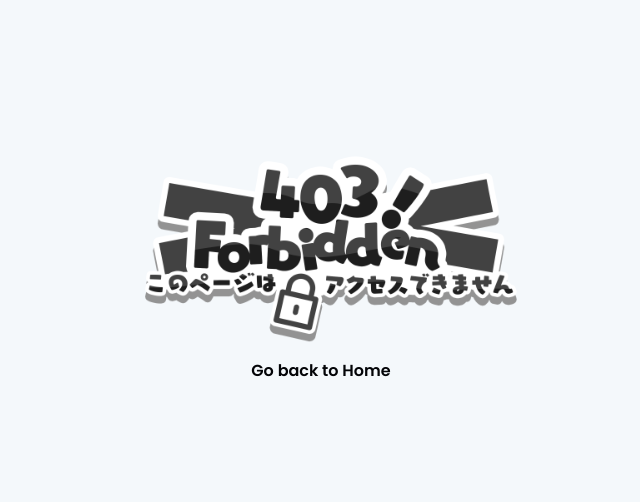
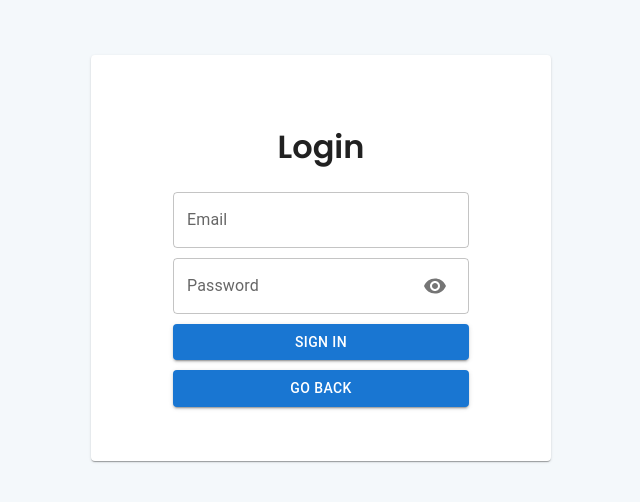
Before and after one commit to PizzaSpark/noona, a React (Vite) app in the folder noona/: page /login in a window 1280 px wide. Shown: the part 142-644 px from the top of the page, without its empty margins (319-959 px from the left). Built offline with nearby package versions, Linux system fonts and the light colour scheme.

Commit message:
finished admin side

```diff
--- a/noona/src/App.jsx
+++ b/noona/src/App.jsx
@@ -6,6 +6,7 @@ import NotFound from "./pages/NotFound";
 import Forbidden from "./pages/Forbidden";
 import ManageMenu from "./pages/ManageMenu";
 import ManageAdmins from "./pages/ManageAdmins";
+import Login from "./pages/Login";
 
 export default function App() {
     return (
@@ -15,6 +16,8 @@ export default function App() {
                 <Route path="/managemenu" element={<ManageMenu />} />
                 <Route path="/manageadmins" element={<ManageAdmins />} />
 
+                <Route path="/login" element={<Login />} />
+
                 <Route path="*" element={<NotFound />} />
                 <Route path="/forbidden" element={<Forbidden />} />
             </Routes>
--- /dev/null
+++ b/noona/src/pages/Login.jsx
@@ -0,0 +1,111 @@
+import { React, useState, useEffect } from "react";
+import { useNavigate } from "react-router-dom";
+import axios from "axios";
+import "../styles/Login.css";
+import {
+    Card,
+    CardContent,
+    IconButton,
+    InputAdornment,
+    TextField,
+    Button,
+} from "@mui/material";
+import { Visibility, VisibilityOff } from "@mui/icons-material";
+
+export default function Login() {
+    //MARK: INIT
+    const initialData = {
+        email: "",
+        password: "",
+    };
+    const [currentData, setCurrentData] = useState(initialData);
+
+    const [showPassword, setShowPassword] = useState(false);
+
+    const navigate = useNavigate();
+
+    const handleChange = (e) => {
+        setCurrentData({
+            ...currentData,
+            [e.target.name || e.target.id]: e.target.value,
+        });
+    };
+
+    const handleLogin = async (e) => {
+        e.preventDefault();
+
+        try {
+            const response = await axios.post(
+                "http://localhost:1337/login",
+                currentData
+            );
+            const result = response.data;
+            if (result.success) {
+                localStorage.setItem("isAdmin", true);
+                navigate("/managemenu");
+            }
+            alert(result.message);
+        } catch (error) {
+            console.error("Error logging in:", error);
+            alert("An error occured. Please try again.");
+        }
+    };
+
+    const handleGoBack = async (e) => {
+        navigate("/");
+    };
+
+    return (
+        <div className="auth-page">
+            <Card className="auth-card">
+                <CardContent className="auth-card-content">
+                    <h1>Login</h1>
+
+                    <form onSubmit={handleLogin}>
+                        <TextField
+                            id="email"
+                            label="Email"
+                            value={currentData.email}
+                            onChange={handleChange}
+                            variant="outlined"
+                        />
+
+                        <TextField
+                            id="password"
+                            label="Password"
+                            type={showPassword ? "text" : "password"}
+                            value={currentData.password}
+                            onChange={handleChange}
+                            variant="outlined"
+                            InputProps={{
+                                endAdornment: (
+                                    <InputAdornment position="end">
+                                        <IconButton
+                                            onClick={() =>
+                                                setShowPassword(!showPassword)
+                                            }
+                                        >
+                                            {showPassword ? (
+                                                <VisibilityOff />
+                                            ) : (
+                                                <Visibility />
+                                            )}
+                                        </IconButton>
+                                    </InputAdornment>
+                                ),
+                            }}
+                        />
+
+                        <Button variant="contained" type="submit">
+                            SIGN IN
+                        </Button>
+
+                        <Button variant="contained" onClick={handleGoBack}>
+                            GO BACK
+                        </Button>
+                    </form>
+                </CardContent>
+            </Card>
+        </div>
+    );
+}
--- a/noona/src/pages/ManageAdmins.jsx
+++ b/noona/src/pages/ManageAdmins.jsx
@@ -44,7 +44,7 @@ export default function ManageAdmins() {
     const [showPassword, setShowPassword] = useState(false);
 
     const [stored_user_id, setStored_user_id] = useState(
-        localStorage.getItem("user_id")
+        localStorage.getItem("isAdmin")
     );
 
     useEffect(() => {
--- /dev/null
+++ b/noona/src/styles/Login.css
@@ -0,0 +1,20 @@
+.auth-page {
+    display: flex;
+    justify-content: center;
+    align-items: center;
+    height: 100vh;
+}
+
+.auth-card {
+    width: 400px;
+    padding: 30px;
+    border-radius: 10px;
+    box-shadow: 0 0 10px rgba(0, 0, 0, 0.1);
+}
+
+.auth-card-content {
+    display: flex;
+    flex-direction: column;
+    align-items: center;
+    justify-content: center;
+}
```
Also changed, not shown: 1 other file (tests, documents, lock files or other folders).
